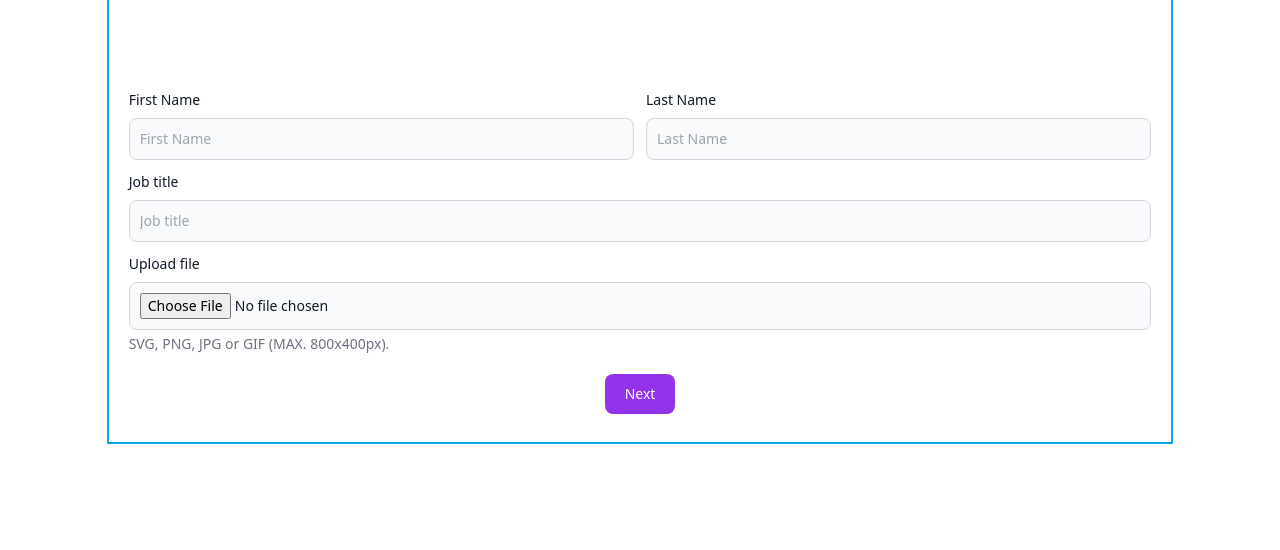
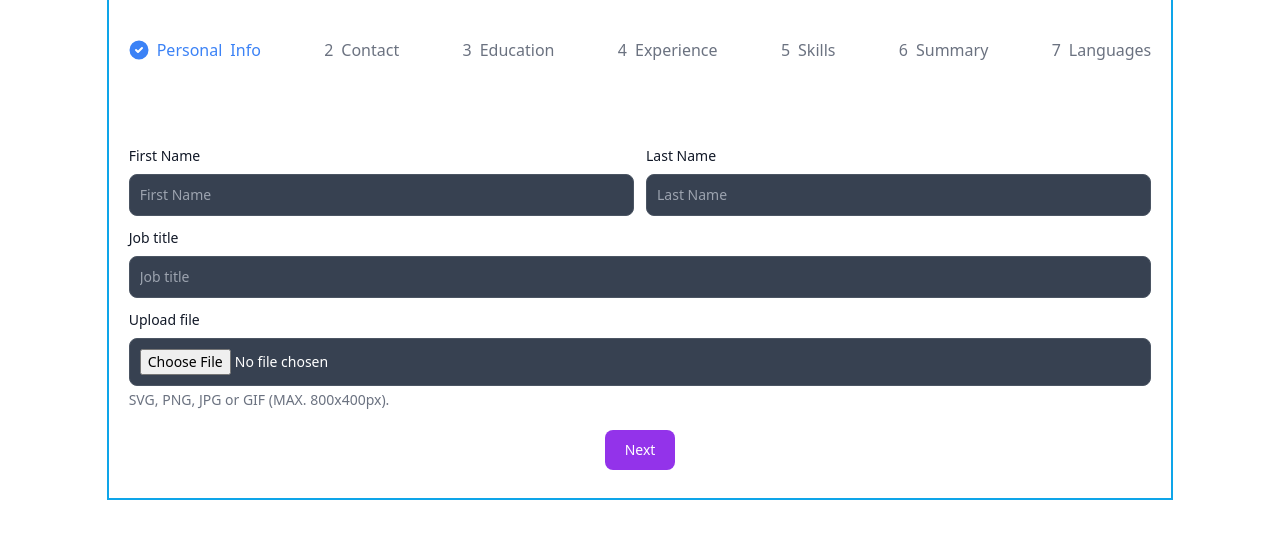
Before and after one commit to AymanElh/StruoCV, a website: page pages/form.html in a window 1280 px wide. Shown: the part 268-818 px from the top of the page. Drawn offline with nearby package versions, Linux system fonts and the light colour scheme.

Commit message:
Add Progress bar to the multiple steps form

```diff
--- a/assets/js/index.js
+++ b/assets/js/index.js
@@ -2,6 +2,7 @@ const nextButton = document.getElementById("next-button");
 const prevButton = document.getElementById("prev-button");
 const formSteps = document.querySelectorAll(".form-step");
 const submitBtn = document.querySelector(".submit-btn");
+const progressSteps = document.querySelectorAll("#progress-bar li");
 
 let counter = 0;
 function stepperForm() {
@@ -37,6 +38,24 @@ function stepperForm() {
 
 }
 
+// Update progress bar
+function updateProgressBar() {
+  progressSteps.forEach((li, index) => {
+    if(index < counter) {
+      li.classList.add("text-green-600");
+      li.classList.remove("text-blue-500", "text-gray-500");
+    }
+    else if(index === counter) {
+      li.classList.add("text-blue-500");
+      li.classList.remove("text-gray-500", "text-green-600");
+
+    } else {
+      li.classList.remove("text-blue-500", "text-green-600");
+      li.classList.add("text-gray-500")
+    }
+  })
+}
+
 nextButton.addEventListener("click", () => {
 
   let isValid = true;
@@ -51,6 +70,7 @@ nextButton.addEventListener("click", () => {
   if(isValid && counter <= formSteps.length-1) {
     counter++;
     stepperForm();
+    updateProgressBar();
   }
 })
 
@@ -59,6 +79,7 @@ prevButton.addEventListener("click", () => {
   if(counter > 0) {
     counter--;
     stepperForm();
+    updateProgressBar();
   }
 })
 
--- a/pages/form.html
+++ b/pages/form.html
@@ -13,6 +13,12 @@
     />
     <link href="https://cdn.jsdelivr.net/npm/quill@2.0.2/dist/quill.snow.css" rel="stylesheet">
     <title>Struo CV</title>
+    <script src="https://cdn.tailwindcss.com"></script>
+    <style>
+      .step-completed {
+        color: #14a34a;
+      }
+    </style>
   </head>
   <body class="dark:bg-gray-900">
     <header class="mb-20">
@@ -103,6 +109,58 @@
         <h2 class="font-bold text-3xl text-center text-sky-400 mb-10">
           Please Fill the form to get the resume
         </h2>
+
+        <div id="progress-bar" class="container w-full mb-4">
+
+
+          <ol id="stepper" class="flex flex-wrap items-center justify-between w-full text-sm font-medium text-center text-gray-500 dark:text-gray-400 sm:text-base">
+            <li class="flex items-center text-blue-500 after:w-full after:h-1 after:border-b after:border-gray-200 after:border-1 after:hidden sm:after:inline-block after:mx-2 md:after:mx-4 xl:after:mx-6 dark:after:border-gray-700">
+                <span class="flex items-center after:content-['/'] sm:after:hidden after:mx-1 md:after:mx-2 after:text-gray-200 dark:after:text-gray-500">
+                    <svg class="w-4 h-4 sm:w-5 sm:h-5 me-2" aria-hidden="true" xmlns="http://www.w3.org/2000/svg" fill="currentColor" viewBox="0 0 20 20">
+                        <path d="M10 .5a9.5 9.5 0 1 0 9.5 9.5A9.51 9.51 0 0 0 10 .5Zm3.707 8.207-4 4a1 1 0 0 1-1.414 0l-2-2a1 1 0 0 1 1.414-1.414L9 10.586l3.293-3.293a1 1 0 0 1 1.414 1.414Z" />
+                    </svg>
+                    <p class="flex">Personal <span class="hidden sm:inline-flex sm:ms-2">Info</span></p>
+                </span>
+            </li>
+            <li class="flex items-center after:w-full after:h-1 after:border-b after:border-gray-200 after:border-1 after:hidden sm:after:inline-block after:mx-2 md:after:mx-4 xl:after:mx-6 dark:after:border-gray-700">
+                <span class="flex items-center after:content-['/'] sm:after:hidden after:mx-1 md:after:mx-2 after:text-gray-200 dark:after:text-gray-500">
+                    <span class="me-2">2</span>
+                    Contact
+                </span>
+            </li>
+            <li class="flex items-center after:w-full after:h-1 after:border-b after:border-gray-200 after:border-1 after:hidden sm:after:inline-block after:mx-2 md:after:mx-4 xl:after:mx-6 dark:after:border-gray-700">
+                <span class="flex items-center after:content-['/'] sm:after:hidden after:mx-1 md:after:mx-2 after:text-gray-200 dark:after:text-gray-500">
+                    <span class="me-2">3</span>
+                    Education
+                </span>
+            </li>
+            <li class="flex items-center after:w-full after:h-1 after:border-b after:border-gray-200 after:border-1 after:hidden sm:after:inline-block after:mx-2 md:after:mx-4 xl:after:mx-6 dark:after:border-gray-700">
+                <span class="flex items-center after:content-['/'] sm:after:hidden after:mx-1 md:after:mx-2 after:text-gray-200 dark:after:text-gray-500">
+                    <span class="me-2">4</span>
+                    Experience
+                </span>
+            </li>
+            <li class="flex items-center after:w-full after:h-1 after:border-b after:border-gray-200 after:border-1 after:hidden sm:after:inline-block after:mx-2 md:after:mx-4 xl:after:mx-6 dark:after:border-gray-700">
+                <span class="flex items-center after:content-['/'] sm:after:hidden after:mx-1 md:after:mx-2 after:text-gray-200 dark:after:text-gray-500">
+                    <span class="me-2">5</span>
+                    Skills
+                </span>
+            </li>
+            <li class="flex items-center after:w-full after:h-1 after:border-b after:border-gray-200 after:border-1 after:hidden sm:after:inline-block after:mx-2 md:after:mx-4 xl:after:mx-6 dark:after:border-gray-700">
+                <span class="flex items-center after:content-['/'] sm:after:hidden after:mx-1 md:after:mx-2 after:text-gray-200 dark:after:text-gray-500">
+                    <span class="me-2">6</span>
+                    Summary
+                </span>
+            </li>
+            <li class="flex items-center">
+                <span class="me-2">7</span>
+                Languages
+            </li>
+          </ol>
+
+
+        </div>
+
         <form id="resume-form" class="flex flex-col">
           <div id="personal-informations" class="form-step flex flex-col gap-3">
             <h2 class="text-lg text-white font-semibold text-center mb-3">
@@ -119,7 +177,7 @@
                   type="text"
                   id="first-name"
                   placeholder="First Name"
-                  class="bg-gray-50 border border-gray-300 text-gray-900 text-sm rounded-lg focus:ring-blue-500 focus:border-blue-500 block w-full p-2.5 dark:bg-gray-700 dark:border-gray-600 dark:placeholder-gray-400 dark:text-white dark:focus:ring-blue-500 dark:focus:border-blue-500"
+                  class=" border  text-sm rounded-lg  block w-full p-2.5 bg-gray-700 border-gray-600 placeholder-gray-400 text-white focus:ring-blue-500 focus:border-blue-500"
                 />
                 <span class="error-message"></span>
               </div>
@@ -130,11 +188,11 @@
                   >Last Name</label
                 >
                 <input type="text" id="last-name" placeholder="Last Name"
-                class="bg-gray-50 border border-gray-300 text-gray-900 text-sm
-                rounded-lg focus:ring-blue-500 focus:border-blue-500 block
-                w-full p-2.5 dark:bg-gray-700 dark:border-gray-600
-                dark:placeholder-gray-400 dark:text-white
-                dark:focus:ring-blue-500 dark:focus:border-blue-500">
+                class=" border  text-sm
+                rounded-lg block
+                w-full p-2.5 bg-gray-700 border-gray-600
+                placeholder-gray-400 text-white
+                focus:ring-blue-500 focus:border-blue-500">
                 <span class="error-message"></span>
               </div>
             </div>
@@ -148,7 +206,7 @@
                 type="text"
                 id="post-title"
                 aria-describedby="helper-text-explanation"
-                class="bg-gray-50 border border-gray-300 text-gray-900 text-sm rounded-lg focus:ring-blue-500 focus:border-blue-500 block w-full p-2.5 dark:bg-gray-700 dark:border-gray-600 dark:placeholder-gray-400 dark:text-white dark:focus:ring-blue-500 dark:focus:border-blue-500"
+                class="border text-sm rounded-lg block w-full p-2.5 bg-gray-700 border-gray-600 placeholder-gray-400 text-white focus:ring-blue-500 focus:border-blue-500"
                 placeholder="Job title"
               />
               <span class="error-message"></span>
@@ -160,11 +218,11 @@
                 for="file-input"
                 >Upload file</label
               >
-              <input class="bg-gray-50 border border-gray-300 text-gray-900
-              text-sm rounded-lg focus:ring-blue-500 focus:border-blue-500 block
-              w-full p-2.5 dark:bg-gray-700 dark:border-gray-600
-              dark:placeholder-gray-400 dark:text-white dark:focus:ring-blue-500
-              dark:focus:border-blue-500"" aria-describedby="file_input_help"
+              <input class=" border
+              text-sm rounded-lg block
+              w-full p-2.5 bg-gray-700 border-gray-600
+              placeholder-gray-400 text-white focus:ring-blue-500
+              focus:border-blue-500"" aria-describedby="file_input_help"
               id="file-input" type="file" />
               <p
                 class="mt-1 text-sm text-gray-500 dark:text-gray-300"
@@ -192,7 +250,7 @@
                 type="text"
                 id="phone-number"
                 placeholder="0xxxxxxx"
-                class="bg-gray-50 border border-gray-300 text-gray-900 text-sm rounded-lg focus:ring-blue-500 focus:border-blue-500 block w-full p-2.5 dark:bg-gray-700 dark:border-gray-600 dark:placeholder-gray-400 dark:text-white dark:focus:ring-blue-500 dark:focus:border-blue-500"
+                class=" border text-sm rounded-lg block w-full p-2.5 bg-gray-700 border-gray-600 placeholder-gray-400 text-white focus:ring-blue-500 focus:border-blue-500"
               />
               <span class="error-message"></span>
             </div>
@@ -206,7 +264,7 @@
                 type="email"
                 id="email"
                 placeholder="email"
-                class="bg-gray-50 border border-gray-300 text-gray-900 text-sm rounded-lg focus:ring-blue-500 focus:border-blue-500 block w-full p-2.5 dark:bg-gray-700 dark:border-gray-600 dark:placeholder-gray-400 dark:text-white dark:focus:ring-blue-500 dark:focus:border-blue-500"
+                class="border text-sm rounded-lg block w-full p-2.5 bg-gray-700 border-gray-600 placeholder-gray-400 text-white focus:ring-blue-500 focus:border-blue-500"
               />
               <span class="error-message"></span>
             </div>
```
Also changed, not shown: assets/css/styles.css, assets/images/logo (1).png (added).
